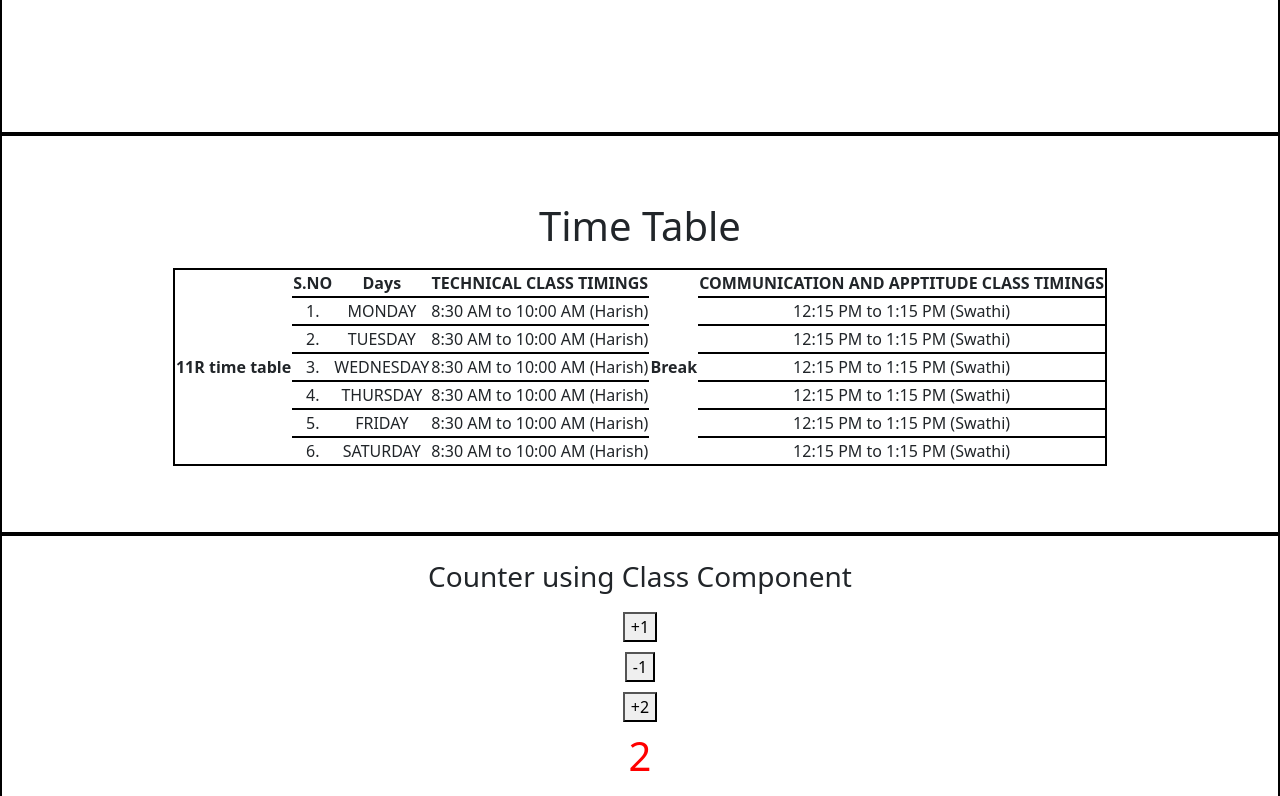
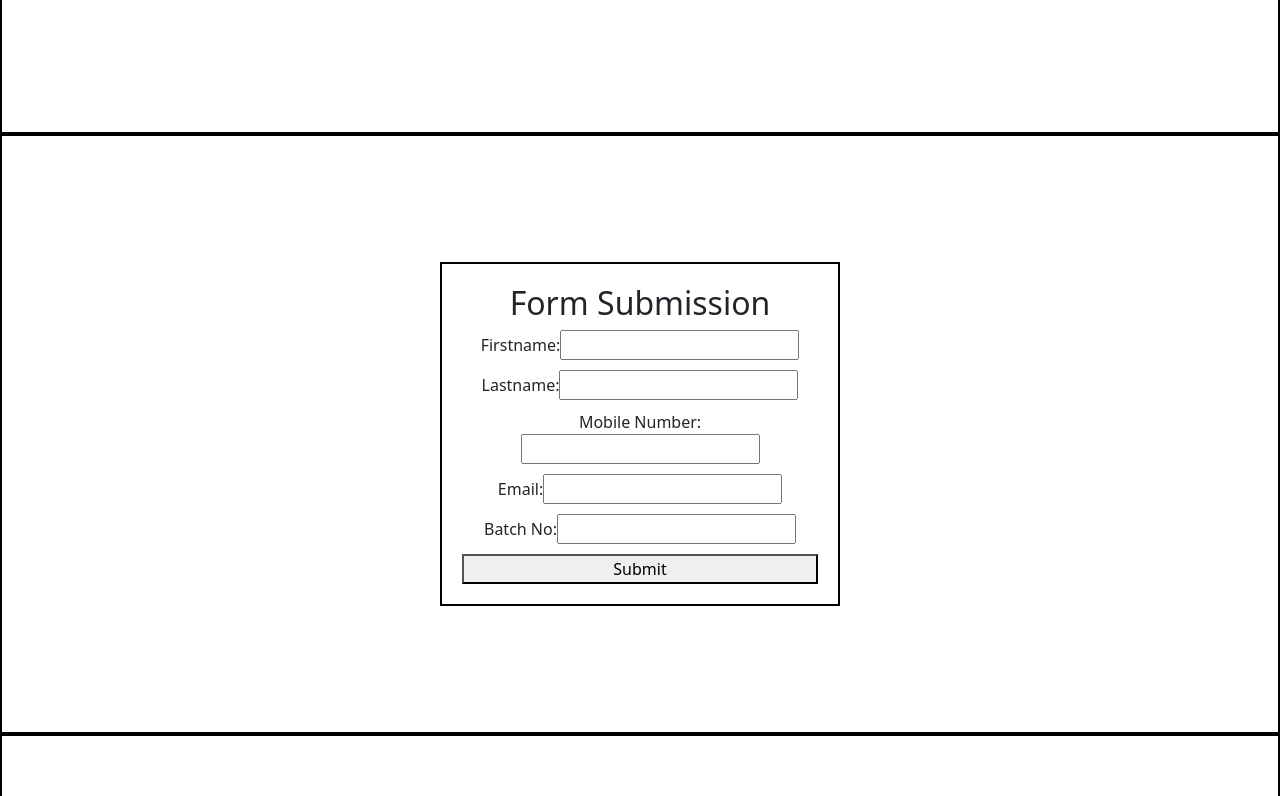
Before and after one commit to Bhargavidev123/myfirstreactapp, a React (Create React App) app: page / in a window 1280 px wide. Shown: the part 3620-4416 px from the top of the page. Built offline with nearby package versions, Linux system fonts and the light colour scheme.

Commit message:
new push

```diff
--- a/src/App.js
+++ b/src/App.js
@@ -5,6 +5,9 @@ import Bstable from "./uiContent/tables/table";
 import Todo from "./uiContent/todo/index";
 import TodoApp from "./uiContent/todo/index";
 import Sample from "./SampleComp";
+import Forms from "./uiContent/formsubmission/form";
+
+
 
 const data = [
   {
@@ -241,7 +244,7 @@ function App() {
           </div>
         )
       })}
-      <div>
+
 
 
 
@@ -260,6 +263,10 @@ function App() {
           <FunLifeCycle/></div>
 
 
+
+
+
+
        <div style={{
         border:"2px solid black",
         height:"400px",
@@ -269,6 +276,20 @@ function App() {
         gap:"10px",
         justifyContent: "center",
         alignItems: "center",}}> <Todo/></div>
+
+
+
+<div style={{
+        border:"2px solid black",
+        height:"600px",
+        display: "flex",
+        flexDirection: "row",
+        flexWrap:"wrap",
+        gap:"10px",
+        justifyContent: "center",
+        alignItems: "center",}}>
+        <Forms/>
+        </div>
 
 
        <div style={{
@@ -283,7 +304,7 @@ function App() {
           <h1>Time Table</h1>
           <Sample/></div>
 
-      </div>
+
     </div>
   );
 }
--- a/src/index.js
+++ b/src/index.js
@@ -19,6 +19,7 @@ import SampleForm from './uiContent/sampleform/sampleform';
 import Sampleform from './sampleForm/sampleForm';
 import Even from './evenform/evenForm';
 import Fresher from './portfolio/resume';
+
 
 const data=[
 {
@@ -304,16 +305,15 @@ root.render(
 
 
 
-    <div
-     style={{
-      display:"flex",
-       flexWrap:"wrap",
-       gap:"10px",
-     justifyContent:"center",
-      alignContent:"center",
-
-
-      }}>
+<div style={{
+        border:"2px solid black",
+        height:"600px",
+        display: "flex",
+        flexDirection: "row",
+        flexWrap:"wrap",
+        gap:"10px",
+        justifyContent: "center",
+        alignItems: "center",}}>
      {data.map((a, b) => {
           return (
             // <div key={b}>
@@ -328,17 +328,16 @@ root.render(
 
 
 
-        <div
-     style={{
-      display:"flex",
-       flexWrap:"wrap",
-       gap:"10px",
-     justifyContent:"center",
-      alignContent:"center",
 
-
-      }}>
-
+       <div style={{
+        border:"2px solid black",
+        height:"600px",
+        display: "flex",
+        flexDirection: "row",
+        flexWrap:"wrap",
+        gap:"10px",
+        justifyContent: "center",
+        alignItems: "center",}}>
     {data.map((a, b) => {
           return (
             <div key={b}>
@@ -351,6 +350,9 @@ root.render(
 
 
 
+
+
+
   </React.StrictMode>
 );
 
--- /dev/null
+++ b/src/uiContent/formsubmission/form.js
@@ -0,0 +1,110 @@
+import React, { useState } from 'react';
+
+function Forms(){
+
+  const [formData, setFormData] = useState({
+    Firstname: '',
+    Lastname: '',
+    MobileNumber: '',
+    Email: '',
+    BatchNo: ''
+  });
+
+
+  const [submitted, setSubmitted] = useState(false);
+
+
+  const handleChange = (e) => {
+    const { name, value } = e.target;
+    setFormData({ ...formData, [name]: value });
+  };
+
+
+  const handleSubmit = (e) => {
+    e.preventDefault();
+    console.log('Form Submitted:', formData);
+    setSubmitted(true);
+  };
+
+  return (
+    <div style={{ border: '2px solid black', padding: '20px', maxWidth: '400px', margin: '0 auto' }}>
+      <h2>Form Submission</h2>
+      {submitted ? (
+        <div>
+          <h3>Form Submitted Successfully!</h3>
+          <p>Firstname: {formData.Firstname}</p>
+          <p>Lastname: {formData.Lastname}</p>
+          <p>Mobile Number: {formData.MobileNumber}</p>
+          <p>Email: {formData.Email}</p>
+          <p>Batch No: {formData.BatchNo}</p>
+        </div>
+      ) : (
+        <form onSubmit={handleSubmit} style={{ display: 'flex', flexDirection: 'column', gap: '10px' }}>
+          <div>
+            <label htmlFor="Firstname">Firstname:</label>
+            <input
+              type="text"
+              id="Firstname"
+              name="Firstname"
+              value={formData.Firstname}
+              onChange={handleChange}
+              required
+            />
+          </div>
+
+          <div>
+            <label htmlFor="Lastname">Lastname:</label>
+            <input
+              type="text"
+              id="Lastname"
+              name="Lastname"
+              value={formData.Lastname}
+              onChange={handleChange}
+              required
+            />
+          </div>
+
+          <div>
+            <label htmlFor="MobileNumber">Mobile Number:</label>
+            <input
+              type="tel"
+              id="MobileNumber"
+              name="MobileNumber"
+              value={formData.MobileNumber}
+              onChange={handleChange}
+              required
+            />
+          </div>
+
+          <div>
+            <label htmlFor="Email">Email:</label>
+            <input
+              type="email"
+              id="Email"
+              name="Email"
+              value={formData.Email}
+              onChange={handleChange}
+              required
+            />
+          </div>
+
+          <div>
+            <label htmlFor="BatchNo">Batch No:</label>
+            <input
+              type="text"
+              id="BatchNo"
+              name="BatchNo"
+              value={formData.BatchNo}
+              onChange={handleChange}
+              required
+            />
+          </div>
+
+          <button type="submit">Submit</button>
+        </form>
+      )}
+    </div>
+  );
+};
+
+export default Forms;
```
